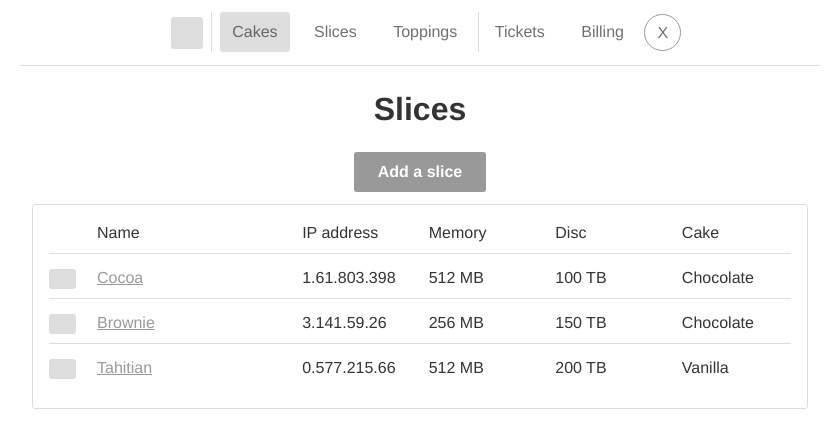
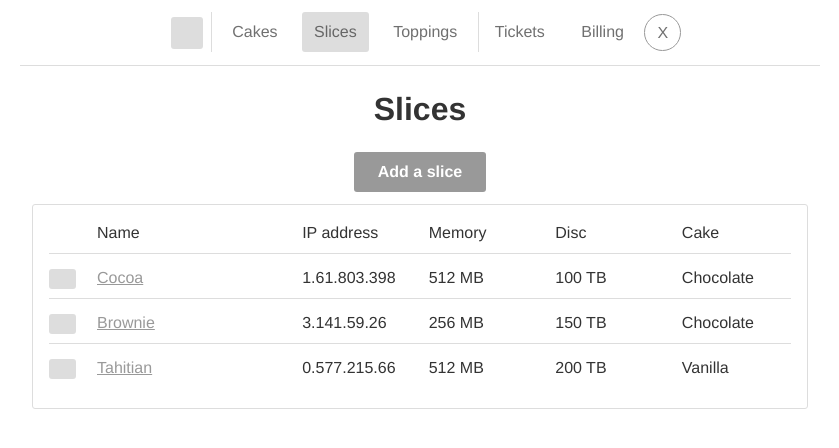
Before and after one commit to fairheadcreative/eplexity, a Jekyll site: the page built from slices.html, in a window 1280 px wide. Shown: the top 448 px of the page, without its empty margins (220-1059 px from the left). Built offline with Jekyll 4.4.1, drawn with Linux system fonts in a browser that asks for light colours.

Commit message:
Optimized navigation
Removed unnecessary rules left over from Refills
Active item selection rules made into a mixin so selection can happen
automatically

```diff
--- a/_includes/modules/nav.html
+++ b/_includes/modules/nav.html
@@ -4,11 +4,11 @@
     <li class="nav-link logo">
         <a href="#" class="icon">&nbsp;</a>
     </li>
-    <li class="nav-link active"><a href="{{ site.baseurl }}/">Cakes</a></li>
-    <li class="nav-link"><a href="slices.html">Slices</a></li>
-    <li class="nav-link"><a href="#">Toppings</a></li>
-    <li class="nav-link divider"><a href="#">Tickets</a></li>
-    <li class="nav-link"><a href="#">Billing</a></li>
+    <li class="cakes"><a href="{{ site.baseurl }}/">Cakes</a></li>
+    <li class="slices"><a href="slices.html">Slices</a></li>
+    <li class="toppings"><a href="#">Toppings</a></li>
+    <li class="tickets divider"><a href="#">Tickets</a></li>
+    <li class="billing"><a href="#">Billing</a></li>
     <li class="nav-link nav-close"><a href="javascript:void(0)">X</a></li>
   </ul>
 </nav>
--- a/_sass/base/_mixins.scss
+++ b/_sass/base/_mixins.scss
@@ -4,3 +4,8 @@
 	margin-bottom: 0.75em;
 	padding-bottom: 0.5em;
 }
+
+@mixin nav-selected {
+	background: $light-gray;
+    border-radius: $base-border-radius;
+}
--- a/_sass/modules/_navigation.scss
+++ b/_sass/modules/_navigation.scss
@@ -21,7 +21,7 @@ nav {
 
   // Nav menu
 
-  ul.centered-navigation-menu {
+  .centered-navigation-menu {
     -webkit-transform-style: preserve-3d; // stop webkit flicker
     clear: both;
     display: block;
@@ -36,20 +36,12 @@ nav {
     &.show {
       display: block;
     }
-  }
 
-  // The nav items
-
-  ul li.nav-link {
+      li {
          background: transparent;
          display: inline-block;
          overflow: hidden;
          line-height: 1.5;
-
-    &.active a {
-        background: $light-gray;
-        border-radius: $base-border-radius;
-      }
 
          a {
             color: $centered-navigation-color;
@@ -74,7 +66,7 @@ nav {
          &:first-child { margin-left: $small-spacing; }
       }
 
-  ul li.nav-close {
+      .nav-close {
           border: 1px solid $medium-gray;
           border-radius: 50%;
           height: 2.3em;
@@ -90,7 +82,7 @@ nav {
          }
       }
 
-  li.logo.nav-link {
+      .logo {
          border-right: 1px solid $light-gray;
       }
 
@@ -106,55 +98,15 @@ nav {
          position: relative;
       }
 
-  // Sub menus
-
-  li.more.nav-link {
-    padding-right: $centered-navigation-submenu-spacing;
-
-    > ul > li:first-child a  {
-      padding-top: 1em;
-    }
-
-    a {
-      margin-right: $centered-navigation-submenu-spacing;
-    }
-
-    > a {
-      padding-right: 0.6em;
-    }
-
-    > a:after {
-      @include position(absolute, auto -0.4em auto auto);
-      color: $centered-navigation-color;
-      content: "\25BE";
   }
 }
 
-  li.more {
-    overflow: visible;
-    padding-right: $centered-navigation-submenu-spacing;
-    position: relative;
+//select navigation items relative to active page
 
-    a {
-      padding-right: $centered-navigation-submenu-spacing;
+.cakes .cakes a,
+.slices .slices a,
+.toppings .toppings a,
+.tickets .tickets a,
+.billing .billing a {
+   @include nav-selected;
 }
-
-    > a {
-      padding-right: 1.6em;
-      position: relative;
-        margin-right: $centered-navigation-submenu-spacing;
-
-      &:after {
-        content: "›";
-        font-size: 1.2em;
-        position: absolute;
-        right: $centered-navigation-submenu-spacing / 2;
-      }
-    }
-
-    &:focus > .submenu,
-    &:hover > .submenu {
-      display: block;
-    }
-  }
-}
--- a/index.html
+++ b/index.html
@@ -1,7 +1,7 @@
 ---
 layout: layout
 title: Cakes
-class: item-add cake
+class: item-add cakes
 ---
 
 <section class="actions">
```
Lines whose indentation alone changed are shown as unchanged.
